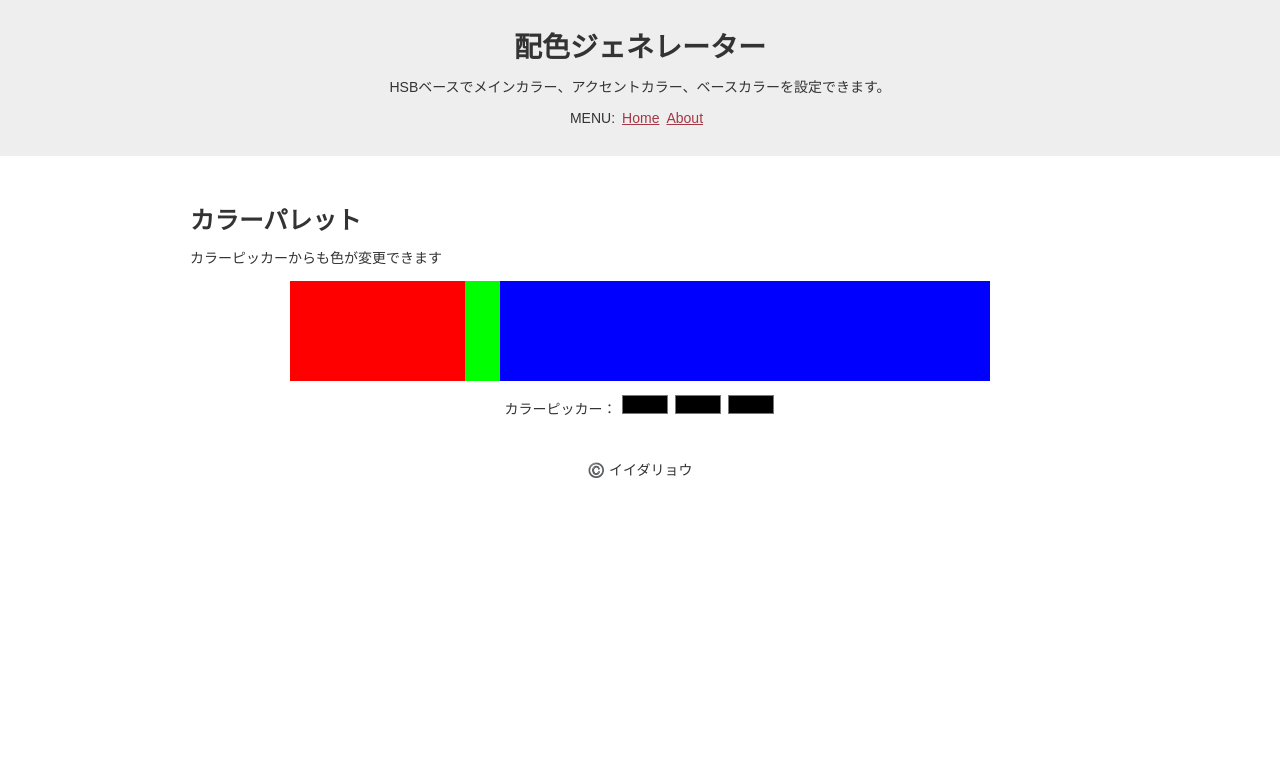
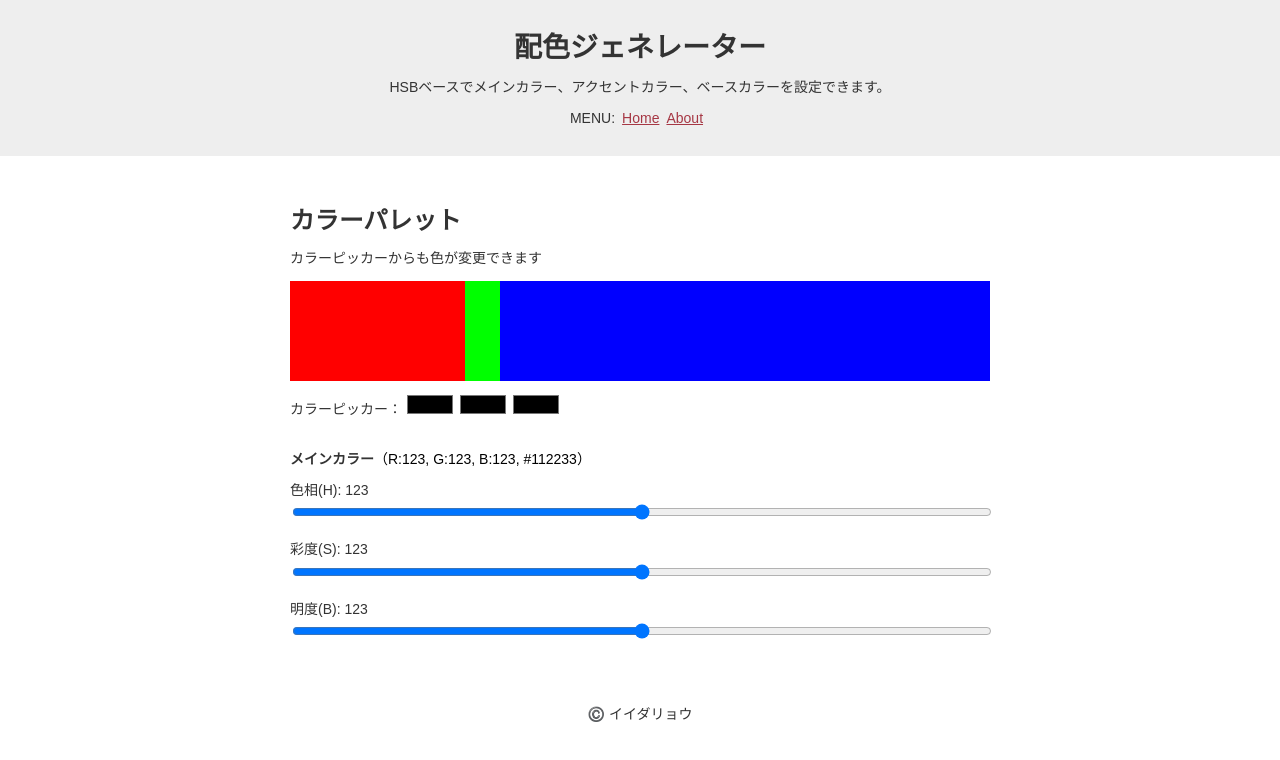
Before and after one commit to ryo-i/color-scheme-generator, a Next.js app: page / in a window 1280 px wide. Shown: the top 760 px of the page. Built offline with nearby package versions, Linux system fonts and the light colour scheme.

Commit message:
メインカラーのタグを作成 #8

```diff
--- a/components/Inner.tsx
+++ b/components/Inner.tsx
@@ -9,11 +9,11 @@ const innerJson = Data.inner;
 
 // Style
 const Figure = styled.figure`
+  margin: 0 0 30px;
   .colorPalette {
     display: flex;
     width: 100%;
-    max-width: 700px;
-    margin 0 auto 10px;
+    margin 0 0 10px;
     div {
       height: 100px;
     }
@@ -28,7 +28,6 @@ const Figure = styled.figure`
     }
   }
   .colorPicker {
-    text-align: center;
     label {
       margin: 0 1em 0 0;
       display: inline-block;
@@ -44,10 +43,25 @@ const Figure = styled.figure`
       appearance: none;
     }
   }
+`;
 
 
+const Generator = styled.div`
+  margin: 0 0 30px;
+  dt {
+    margin: 0 0 10px;
+    span {
+    font-weight: normal;
+    color: #000;
+    }
+  }
+  dd p {
+    margin: 0;
+  }
+  input[type='range'] {
+    width: 100%;
+  }
 `;
-
 
 // Component
 function Inner() {
@@ -56,6 +70,7 @@ function Inner() {
   });
 
   return (
+    <>
       <Figure>
         <div className="colorPalette">
           <div className="mainColor" style={{background: "#ff0000"}}></div>
@@ -68,8 +83,27 @@ function Inner() {
           <input type="color" className="accentColor" />
           <input type="color" className="baseColor" />
         </figcaption>
+      </Figure>
+      <Generator>
+          <dt>
+          メインカラー<span>（R:123, G:123, B:123, #112233）</span>
+          </dt>
+          <dd className="hue">
+            <p>色相(H): 123</p>
+            <input type="range" />
+          </dd>
+          <dd className="saturation">
+            <p>彩度(S): 123</p>
+            <input type="range" />
+          </dd>
+          <dd className="brightness">
+            <p>明度(B): 123</p>
+            <input type="range" />
+          </dd>
 
-    </Figure>
+
+      </Generator>
+    </>
   );
 }
 
--- a/styles/mixin.ts
+++ b/styles/mixin.ts
@@ -2,7 +2,7 @@ import styled, { css } from 'styled-components';
 
 const pageSize = css`
     width: 100%;
-    max-width: 1000px;
+    max-width: 800px;
     margin: 0 auto;
 `;
 
```
Also changed, not shown: 1 other file (tests, documents, lock files or other folders). Lines whose indentation alone changed are shown as unchanged.
